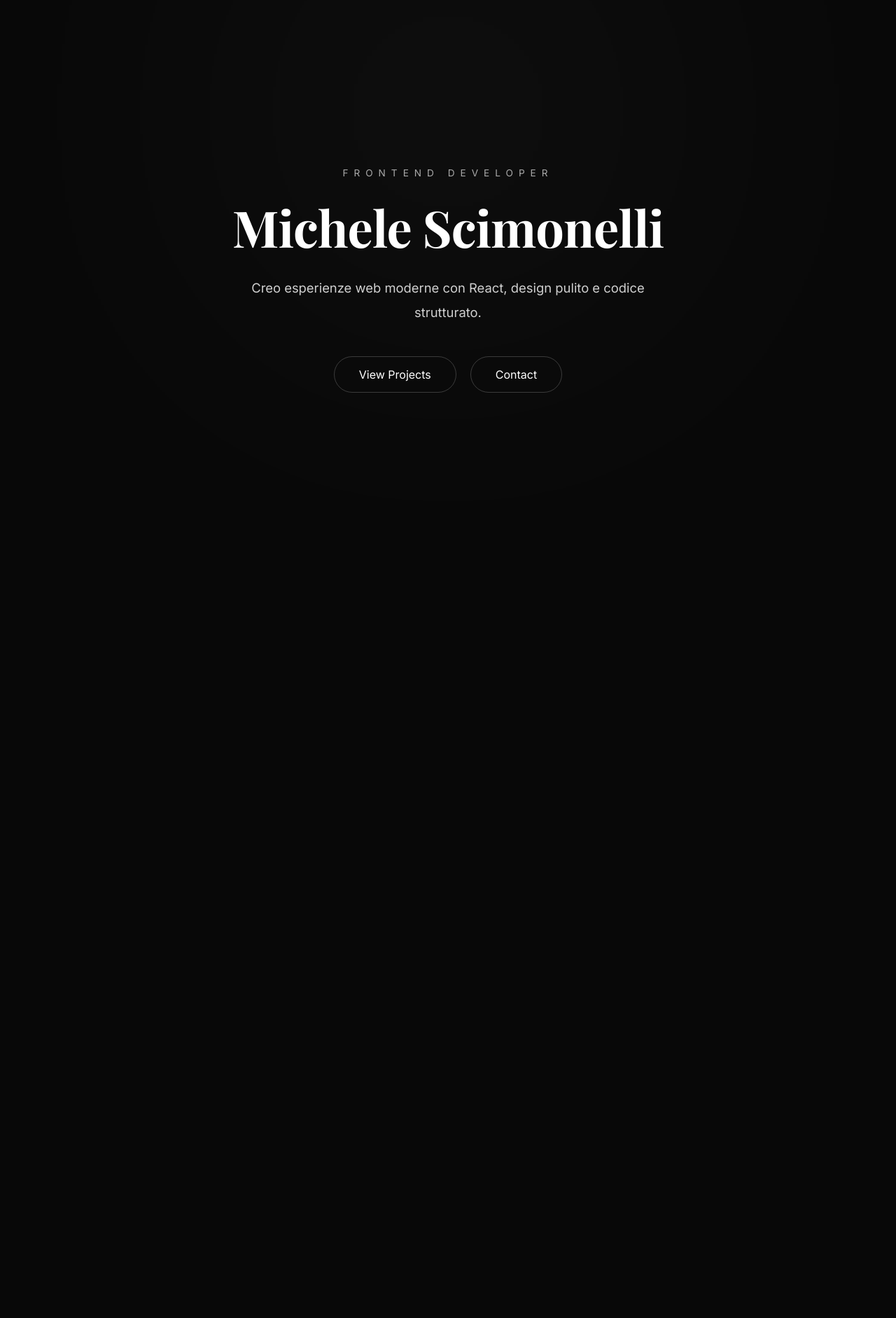
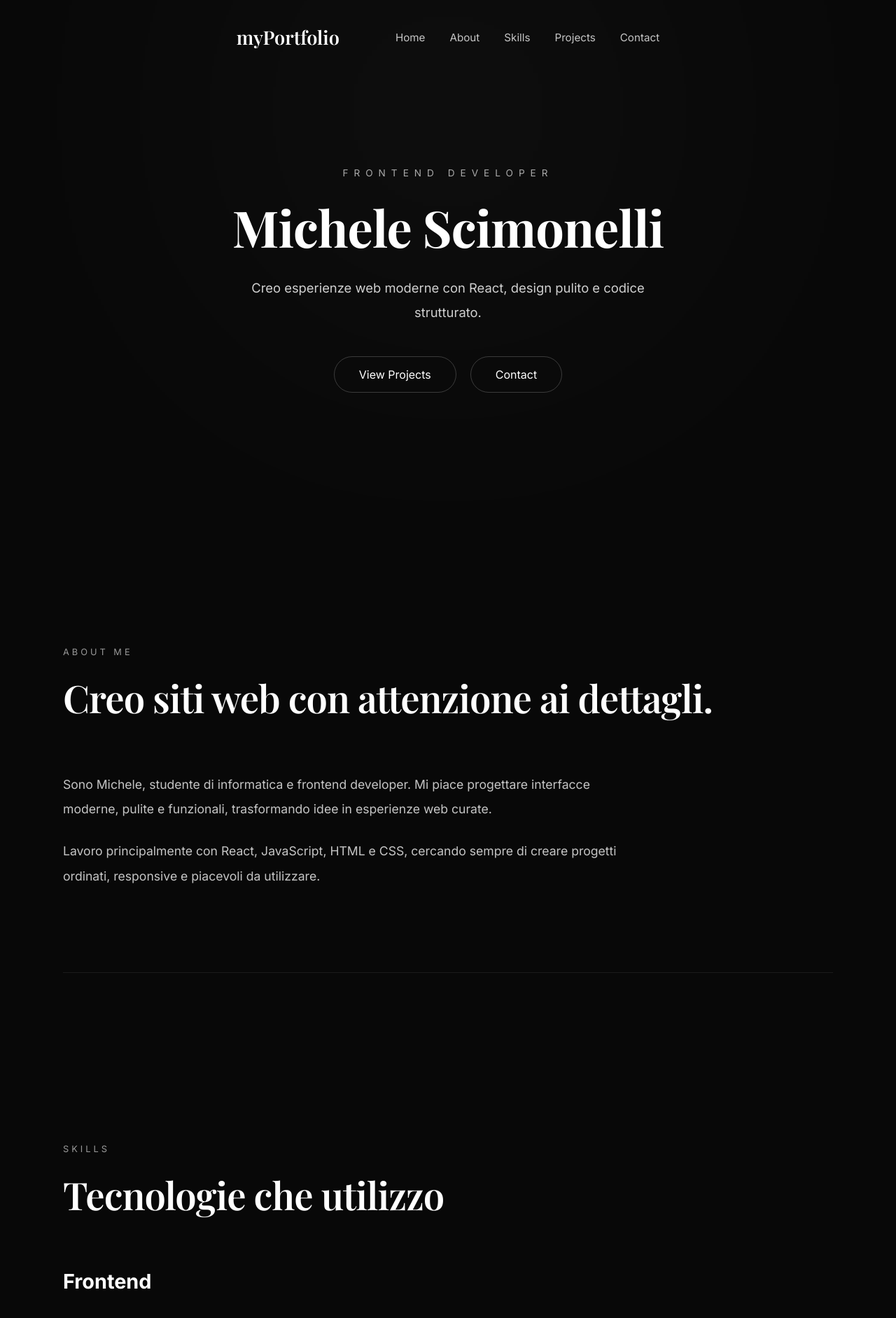
Before and after one commit to maicol080/myPortfolio, a React (Vite) app: page / in a window 1280 px wide. Shown: the top 1883 px of the page at 70% size. Before the commit the page ends 800 px from the top, so only its background shows below. Built offline with nearby package versions, Linux system fonts and the light colour scheme.

Commit message:
back to default settings

```diff
--- a/src/App.jsx
+++ b/src/App.jsx
@@ -1,16 +1,44 @@
 import "./App.css";
 
+import Navbar from "./components/Navbar";
 import Hero from "./components/Hero";
+import About from "./components/About";
+import Skills from "./components/Skills";
+import Projects from "./components/Projects";
+import Footer from "./components/Footer";
+import Contact from "./components/Contact";
 
 
 function App() {
 
   return (
 
-    <Hero />
+    <div className="page">
+
+      <Navbar />
+
+      <main>
+
+        <Hero />
+
+        <About />
+
+        <Skills />
+
+        <Projects />
+
+        <Contact />
+
+      </main>
+
+
+      <Footer />
+
+    </div>
 
   );
 
 }
 
+
 export default App;
```
